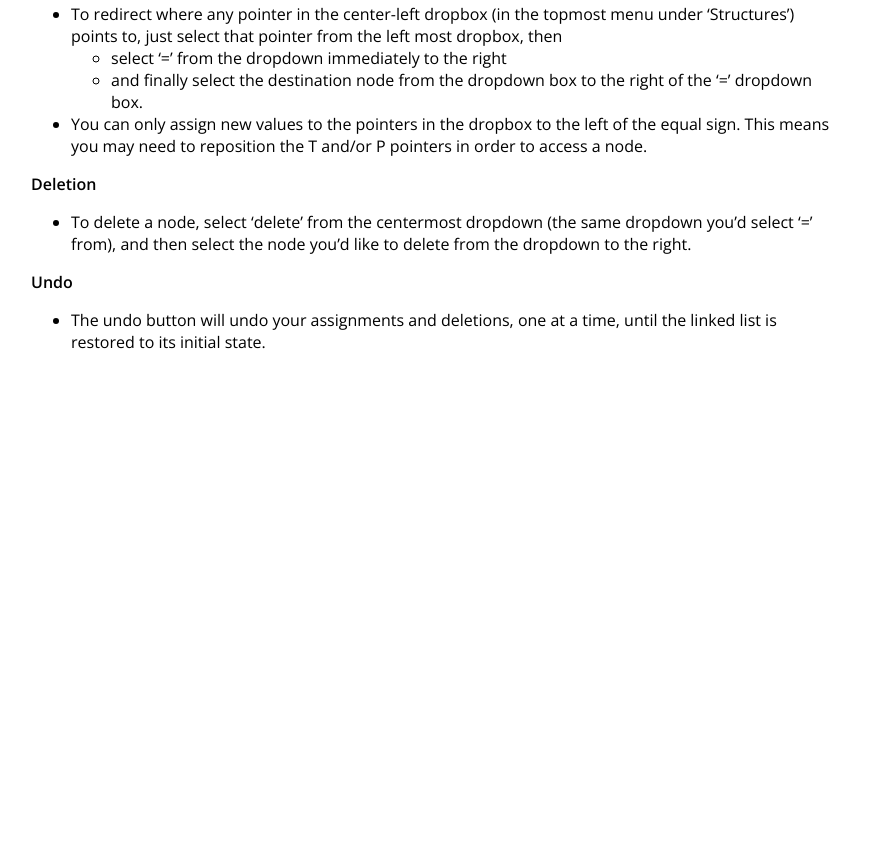
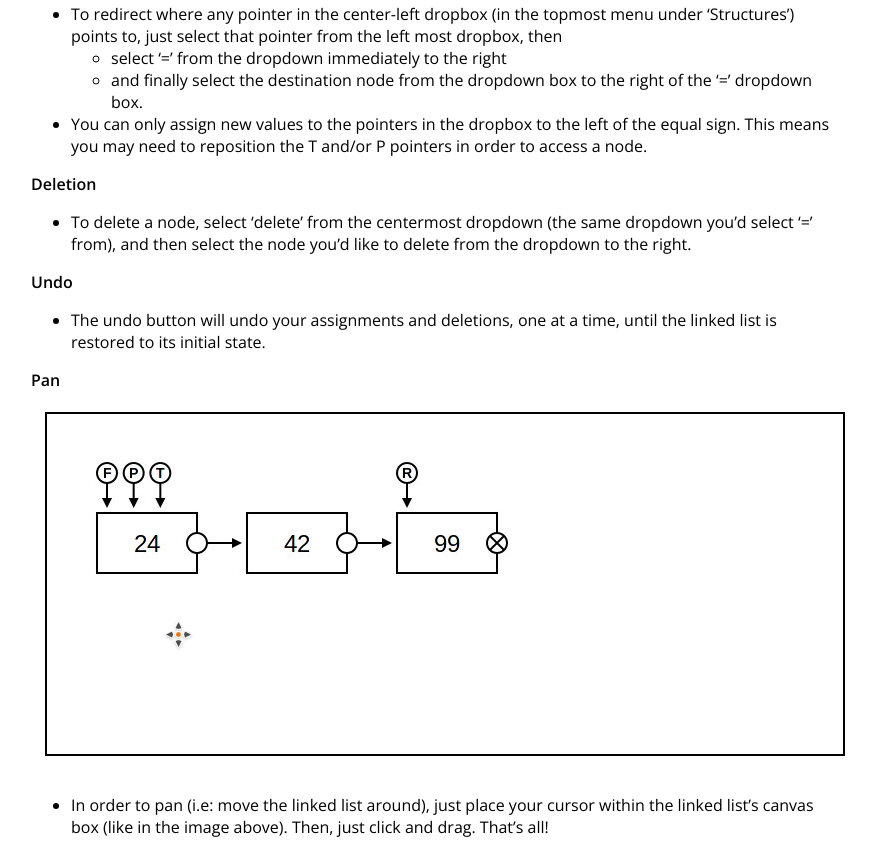
Before and after one commit to caleb531/data-structure-visualizer, a plain HTML site: page instructions.html in a window 1280 px wide. Shown: the part 2776-3630 px from the top of the page, without its empty margins (209-1085 px from the left). Before the commit the page ends 3145 px from the top, so only its background shows below. Drawn offline with nearby package versions, Linux system fonts and the light colour scheme.

Commit message:
Added some panning instructions

```diff
--- a/instructions.html
+++ b/instructions.html
@@ -151,5 +151,12 @@
 		 <li>The undo button will undo your assignments and deletions, one at a time, until the linked list is restored to its initial state.</li>
 	 </ul>
 
+	 <p><strong>Pan</strong></p>
+	 <img src="resources/images/panning_cropped.jpg" alt="Panning">
+	 <ul>
+		 	<li>In order to pan (i.e: move the linked list around), just place your cursor within the linked list’s canvas box (like in the image above). Then, just click and drag. That’s all!</li>
+	 </ul>
+
+
 </body>
 </html>
```
Also changed, not shown: resources/images/panning_cropped.jpg (added).
